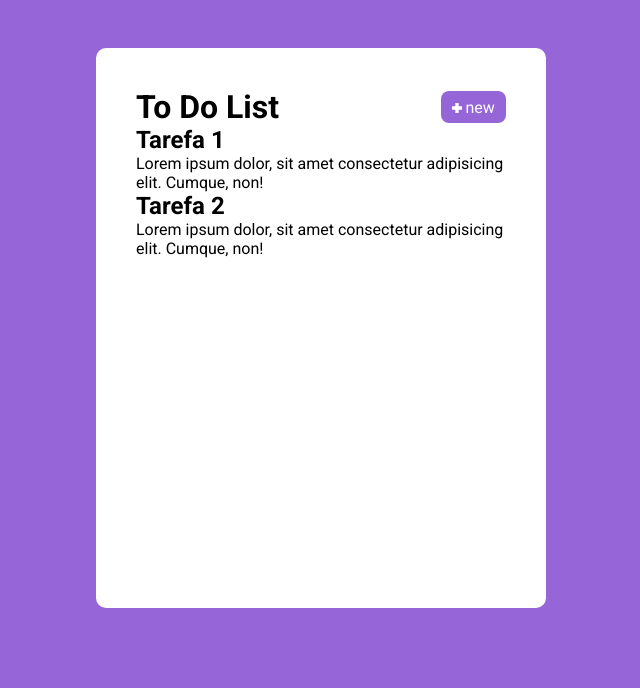
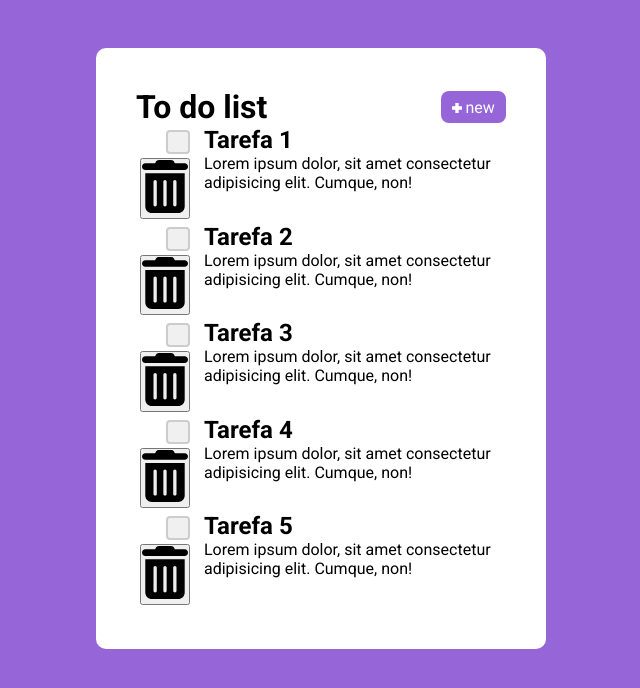
Before and after one commit to guipaterlini/task-app, a React (Vite) app: page / in a window 1280 px wide. Shown: the top 688 px of the page, without its empty margins (319-959 px from the left). Built offline with nearby package versions, Linux system fonts and the light colour scheme.

Commit message:
Adiciona um input checkbox personalizado

```diff
--- a/src/components/TaskBoard.jsx
+++ b/src/components/TaskBoard.jsx
@@ -1,14 +1,16 @@
 import { TaskItem } from "./TaskItem";
 import styles from "./TaskBoard.module.css";
 
-import btnIcon from "../assets/btnIcon.svg"
+import btnIcon from "../assets/btnIcon.svg";
 
 export function TaskBoard() {
   return (
     <div className={styles.taskBoard}>
       <div className={styles.taskHeader}>
-        <h1>To Do List</h1>
-        <button className={styles.btnNewTask}> <img className={styles.btnIcon} src={btnIcon} /> new</button>
+        <h1>To do list</h1>
+        <button className={styles.btnNewTask}>
+          <img className={styles.btnIcon} src={btnIcon} /> new
+        </button>
       </div>
 
       <TaskItem
@@ -19,6 +21,18 @@ export function TaskBoard() {
         title="Tarefa 2"
         description="Lorem ipsum dolor, sit amet consectetur adipisicing elit. Cumque, non!"
       />
+      <TaskItem
+        title="Tarefa 3"
+        description="Lorem ipsum dolor, sit amet consectetur adipisicing elit. Cumque, non!"
+      />
+      <TaskItem
+        title="Tarefa 4"
+        description="Lorem ipsum dolor, sit amet consectetur adipisicing elit. Cumque, non!"
+      />
+      <TaskItem
+        title="Tarefa 5"
+        description="Lorem ipsum dolor, sit amet consectetur adipisicing elit. Cumque, non!"
+      />
     </div>
   );
 }
--- a/src/components/TaskBoard.module.css
+++ b/src/components/TaskBoard.module.css
@@ -9,20 +9,20 @@
 }
 
 .taskHeader {
+  align-items: center;
   display: flex;
   justify-content: space-between;
-  align-items: center;
 }
 
 .btnNewTask {
   background-color: var(--purple-300);
   border: none;
+  border-radius: 8px;
   color: var(--white);
   cursor: pointer;
+  font-size: 1rem;
   padding: 0.4rem 0.7rem;
-  border-radius: 8px;
   transform: 300ms;
-  font-size: 1rem;
 }
 
 .btnNewTask:hover {
@@ -32,6 +32,6 @@
 .btnIcon {
   filter: invert(100%) sepia(0%) saturate(2%) hue-rotate(199deg)
     brightness(103%) contrast(101%);
+  height: 0.6rem;
   width: auto;
-  height: 0.6rem;
 }
--- a/src/components/TaskItem.jsx
+++ b/src/components/TaskItem.jsx
@@ -1,8 +1,30 @@
+import styles from "./TaskItem.module.css";
+
+import trashIcon from "../assets/trashIcon.svg";
+
 export function TaskItem(props) {
+  const randomId = `checkbox-${Math.random().toString(36).substr(2, 9)}`;
+
   return (
-    <div>
-      <h2>{props.title}</h2>
-      <p>{props.description}</p>
+    <div className={styles.container}>
+      <div className={styles.controlIcons}>
+        <div className={styles.checkboxContainer}>
+          <input
+            type="checkbox"
+            id={randomId}
+            className={styles.checkboxInput}
+          ></input>
+          <label htmlFor={randomId} className={styles.checkboxLabel}></label>
+        </div>
+        <button>
+          <img src={trashIcon} />
+        </button>
+      </div>
+
+      <div>
+        <h2>{props.title}</h2>
+        <p>{props.description}</p>
+      </div>
     </div>
   );
 }
--- /dev/null
+++ b/src/components/TaskItem.module.css
@@ -0,0 +1,64 @@
+.container {
+  display: flex;
+  gap: 10px;
+}
+
+.controlIcons {
+  display: flex;
+  flex-direction: column;
+  gap: 4px;
+  align-items: flex-end;
+  padding: 0.25rem;
+  border: none;
+}
+
+.checkboxContainer {
+  display: flex;
+  align-items: center;
+  cursor: pointer;
+}
+
+.checkboxInput {
+  position: absolute;
+  opacity: 0;
+  cursor: pointer;
+}
+
+.checkboxLabel {
+  display: inline-block;
+  width: 24px; /* Customize the size */
+  height: 24px; /* Customize the size */
+  background-color: #f0f0f0; /* Initial background */
+  border-radius: 4px; /* Rounded corners */
+  border: 2px solid #ccc; /* Border color */
+  transition: all 0.3s ease;
+  position: relative;
+}
+
+.checkboxLabel::after {
+  content: "";
+  position: absolute;
+  left: 50%;
+  top: 50%;
+  width: 10px; /* Size of the check mark */
+  height: 5px;
+  border: solid #fff;
+  border-width: 2px 2px 0 0;
+  transform: translate(-50%, -50%) rotate(120deg);
+  opacity: 0;
+  transition: opacity 0.3s ease;
+}
+
+.checkboxInput:checked + .checkboxLabel {
+  background-color: #4caf50; /* Color when checked */
+  border-color: #4caf50;
+}
+
+.checkboxInput:checked + .checkboxLabel::after {
+  opacity: 1;
+}
+
+.controlIcons button {
+  cursor: pointer;
+  width: 50px;
+}
```
Also changed, not shown: src/assets/trashIcon.svg (added).
